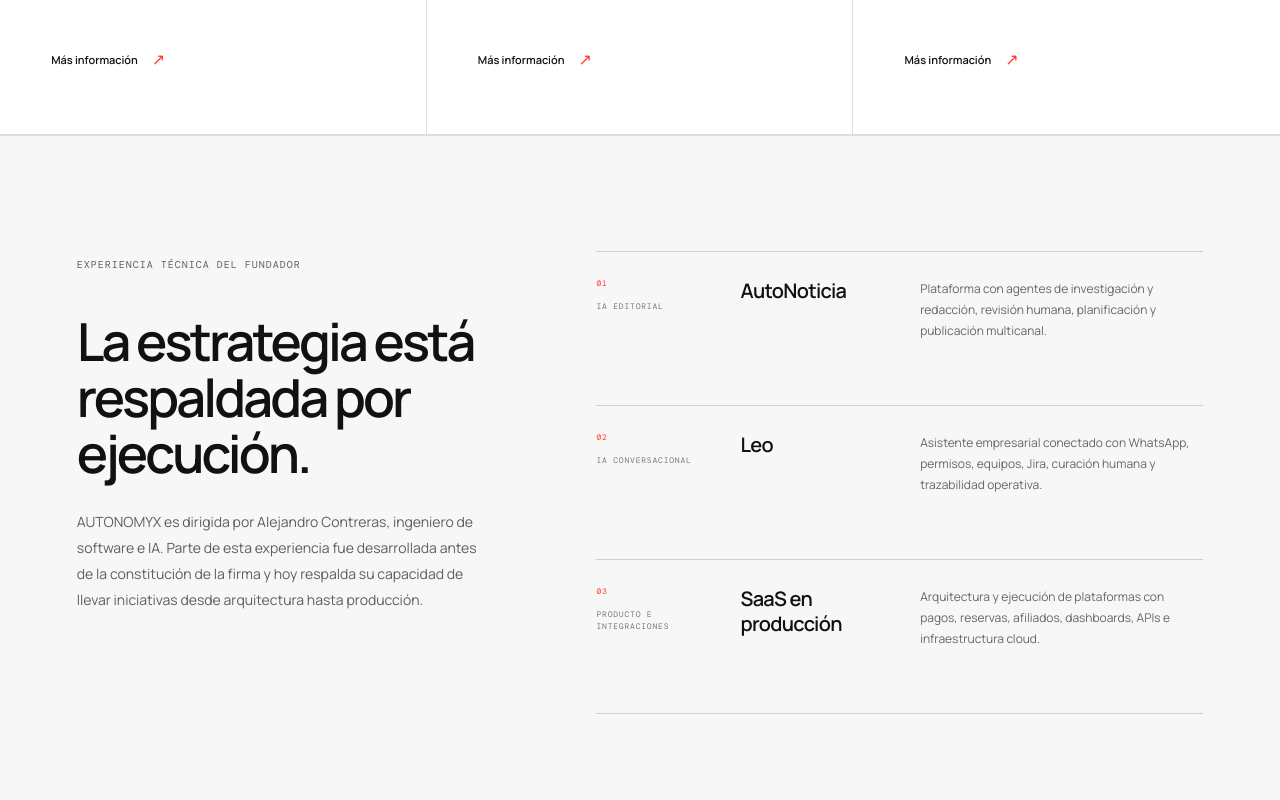
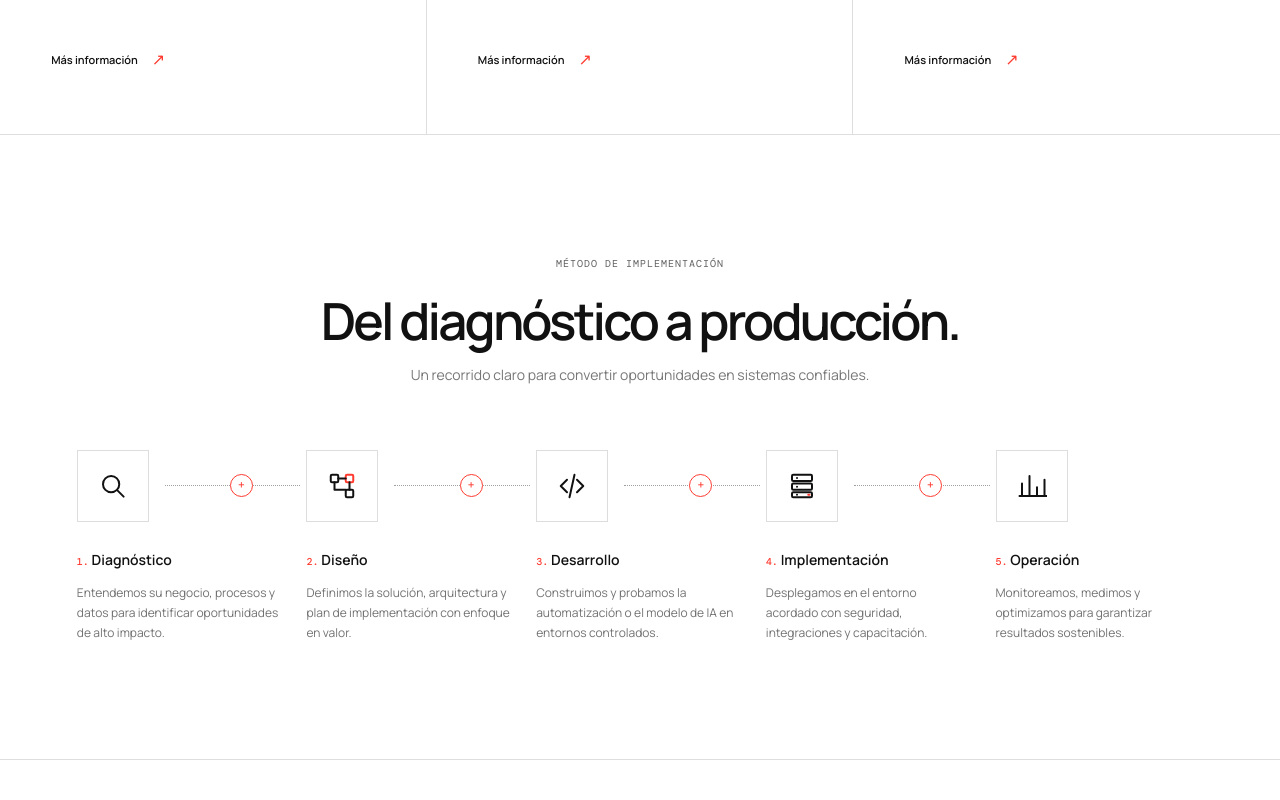
Before and after one commit to Arconte112/autonomyx-landing, a React (Vite) app: page / in a window 1280 px wide. Shown: the part 1820-2620 px from the top of the page. Built offline with nearby package versions, Linux system fonts and the light colour scheme.

Commit message:
Remove founder experience section

```diff
--- a/src/App.tsx
+++ b/src/App.tsx
@@ -92,27 +92,6 @@ const diagnosticDeliverables = [
     n: '04',
     title: 'Hoja de ruta de 90 días',
     copy: 'Secuencia concreta para validar, implementar y llevar la iniciativa a producción.',
-  },
-]
-
-const founderExperience = [
-  {
-    n: '01',
-    type: 'IA editorial',
-    title: 'AutoNoticia',
-    copy: 'Plataforma con agentes de investigación y redacción, revisión humana, planificación y publicación multicanal.',
-  },
-  {
-    n: '02',
-    type: 'IA conversacional',
-    title: 'Leo',
-    copy: 'Asistente empresarial conectado con WhatsApp, permisos, equipos, Jira, curación humana y trazabilidad operativa.',
-  },
-  {
-    n: '03',
-    type: 'Producto e integraciones',
-    title: 'SaaS en producción',
-    copy: 'Arquitectura y ejecución de plataformas con pagos, reservas, afiliados, dashboards, APIs e infraestructura cloud.',
   },
 ]
 
@@ -446,23 +425,6 @@ function App() {
           ))}
         </section>
 
-        <section className="founder-proof section-block" id="experiencia" aria-labelledby="founder-proof-title">
-          <div className="founder-proof-heading">
-            <span className="section-kicker">Experiencia técnica del fundador</span>
-            <h2 id="founder-proof-title">La estrategia está respaldada por ejecución.</h2>
-            <p>AUTONOMYX es dirigida por Alejandro Contreras, ingeniero de software e IA. Parte de esta experiencia fue desarrollada antes de la constitución de la firma y hoy respalda su capacidad de llevar iniciativas desde arquitectura hasta producción.</p>
-          </div>
-          <div className="founder-proof-grid">
-            {founderExperience.map((item) => (
-              <article key={item.n}>
-                <div><span>{item.n}</span><small>{item.type}</small></div>
-                <h3>{item.title}</h3>
-                <p>{item.copy}</p>
-              </article>
-            ))}
-          </div>
-        </section>
-
         <section className="timeline section-block" id="proceso">
           <div className="section-heading centered">
             <span className="section-kicker">Método de implementación</span>
--- a/src/styles.css
+++ b/src/styles.css
@@ -726,86 +726,6 @@ footer nav a:hover {
   font-weight: 600;
 }
 
-.founder-proof {
-  display: grid;
-  grid-template-columns: minmax(310px, .8fr) minmax(560px, 1.2fr);
-  gap: clamp(56px, 9vw, 150px);
-  border-top: 1px solid var(--line);
-  border-bottom: 1px solid var(--line);
-  background: #f7f7f7;
-}
-
-.founder-proof-heading {
-  max-width: 610px;
-}
-
-.founder-proof-heading h2 {
-  margin: 20px 0 0;
-  font-size: clamp(36px, 4.1vw, 60px);
-  line-height: 1.06;
-  letter-spacing: -.055em;
-  font-weight: 600;
-}
-
-.founder-proof-heading > p {
-  margin: 28px 0 0;
-  color: #5e5e5e;
-  font-size: 14px;
-  line-height: 1.85;
-}
-
-.founder-proof-grid {
-  border-top: 1px solid #cfcfcf;
-}
-
-.founder-proof-grid article {
-  min-height: 154px;
-  padding: 26px 0;
-  display: grid;
-  grid-template-columns: 120px minmax(140px, .55fr) minmax(240px, 1fr);
-  align-items: start;
-  gap: 24px;
-  border-bottom: 1px solid #cfcfcf;
-}
-
-.founder-proof-grid article > div {
-  display: flex;
-  flex-direction: column;
-  gap: 12px;
-}
-
-.founder-proof-grid article span,
-.founder-proof-grid article small {
-  font-family: var(--mono);
-  font-size: 8px;
-  letter-spacing: .1em;
-  text-transform: uppercase;
-}
-
-.founder-proof-grid article span {
-  color: var(--signal);
-}
-
-.founder-proof-grid article small {
-  color: #777;
-  line-height: 1.5;
-}
-
-.founder-proof-grid h3 {
-  margin: 0;
-  font-size: 20px;
-  line-height: 1.25;
-  letter-spacing: -.035em;
-  font-weight: 600;
-}
-
-.founder-proof-grid p {
-  margin: 0;
-  color: #666;
-  font-size: 12px;
-  line-height: 1.75;
-}
-
 .section-block {
   padding-top: clamp(92px, 9vw, 142px);
   padding-bottom: clamp(92px, 9vw, 142px);
@@ -1614,15 +1534,6 @@ footer p {
     max-width: 760px;
   }
 
-  .founder-proof {
-    grid-template-columns: 1fr;
-    gap: 44px;
-  }
-
-  .founder-proof-heading {
-    max-width: 720px;
-  }
-
   .service-card {
     min-height: 345px;
     border-right: 0;
@@ -1701,20 +1612,6 @@ footer p {
 
   .entity-facts div {
     padding-top: 16px;
-  }
-
-  .founder-proof-grid article {
-    grid-template-columns: 72px 1fr;
-    gap: 18px;
-  }
-
-  .founder-proof-grid article > div {
-    grid-row: 1 / span 2;
-  }
-
-  .founder-proof-grid h3,
-  .founder-proof-grid p {
-    grid-column: 2;
   }
 
   .button {
```
Also changed, not shown: 1 other file (tests, documents, lock files or other folders).
